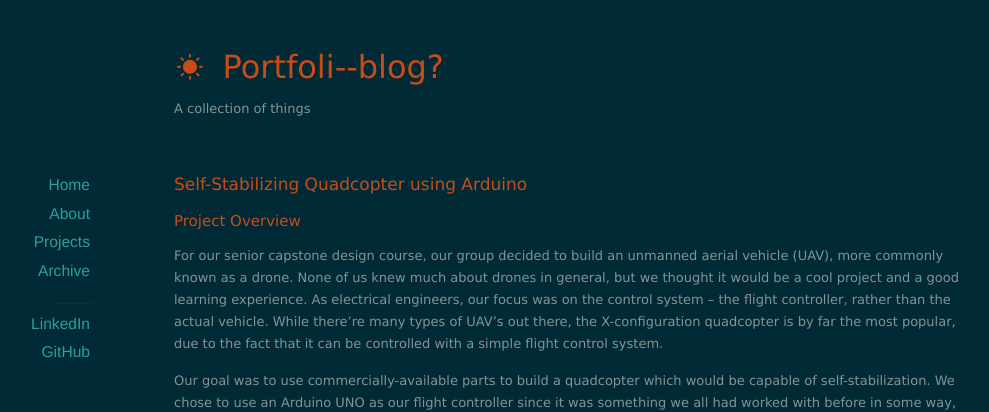
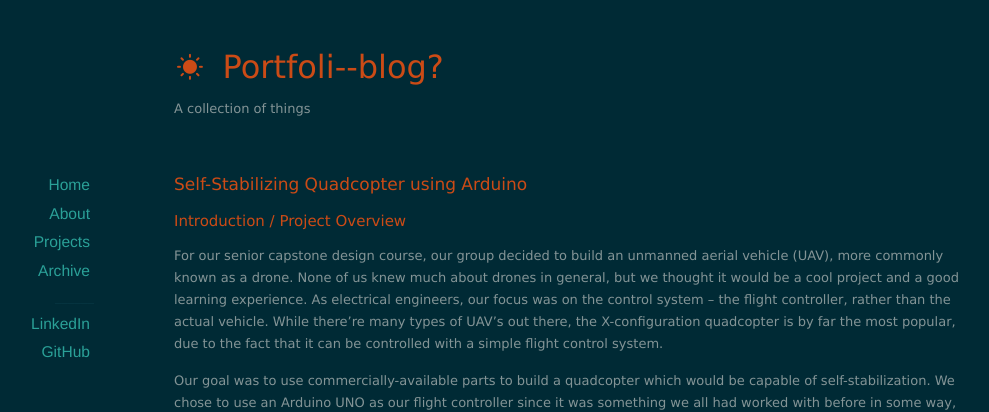
Before and after one commit to nolanschan/nolanschan.github.io, a Jekyll site: the page built from projects/quadcopter/index.markdown, in a window 1280 px wide and 900 px high. Shown: the top 412 px of the window, without its empty margins (66-1055 px from the left). Built offline with Jekyll 4.4.1, drawn with Linux system fonts in a browser that asks for light colours; nearby versions of some CDN libraries.

Commit message:
Update index.markdown

```diff
--- a/projects/quadcopter/index.markdown
+++ b/projects/quadcopter/index.markdown
@@ -4,7 +4,7 @@ layout: default
 ---
 # Self-Stabilizing Quadcopter using Arduino #
 
-## Project Overview ##
+## Introduction / Project Overview ##
 
 For our senior capstone design course, our group decided to build an unmanned aerial vehicle (UAV), more commonly known as a drone. None of us knew much about drones in general, but we thought it would be a cool project and a good learning experience. As electrical engineers, our focus was on the control system -- the flight controller, rather than the actual vehicle. While there're many types of UAV's out there, the X-configuration quadcopter is by far the most popular, due to the fact that it can be controlled with a simple flight control system.
 
```
